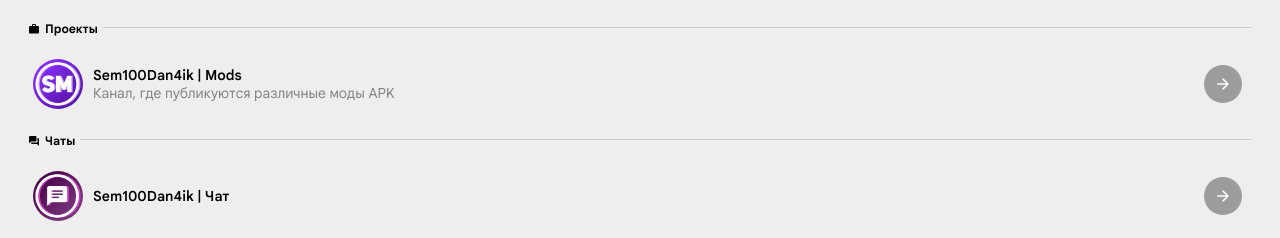
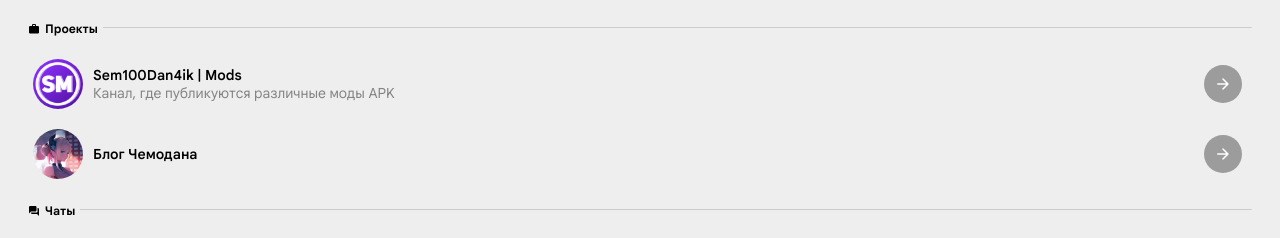
Before and after one commit to Herickie/herickie.github.io, a plain HTML site: page index.html in a window 1280 px wide. Shown: the part 542-780 px from the top of the page. Drawn offline with nearby package versions, Linux system fonts and the light colour scheme.

Commit message:
Add Blog channel

```diff
--- a/index.html
+++ b/index.html
@@ -109,6 +109,19 @@
               </div>
             </div>
           </a>
+
+          <a>
+            <img class="listpic" src="assets/images/blog.jpg"></img>
+            <div class="listinfo">
+              <div class="listname">Блог Чемодана</div>
+            </div>
+            <div class="actbtns">
+              <div class="listbtn" href="javascript://" onclick="location.href='https://t.me/HerickieBlog'">
+                <div class="material-icons">arrow_forward</div>
+              </div>
+            </div>
+          </a>
+
         </div>
 
         <div class="divider">
```
